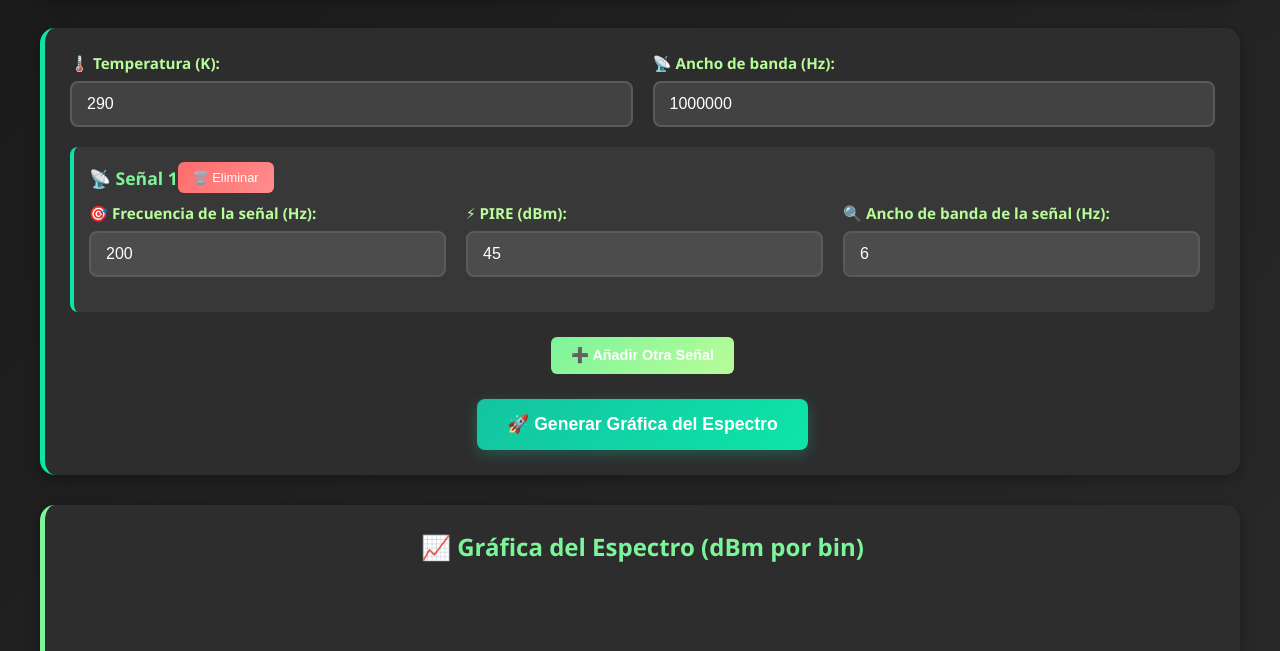
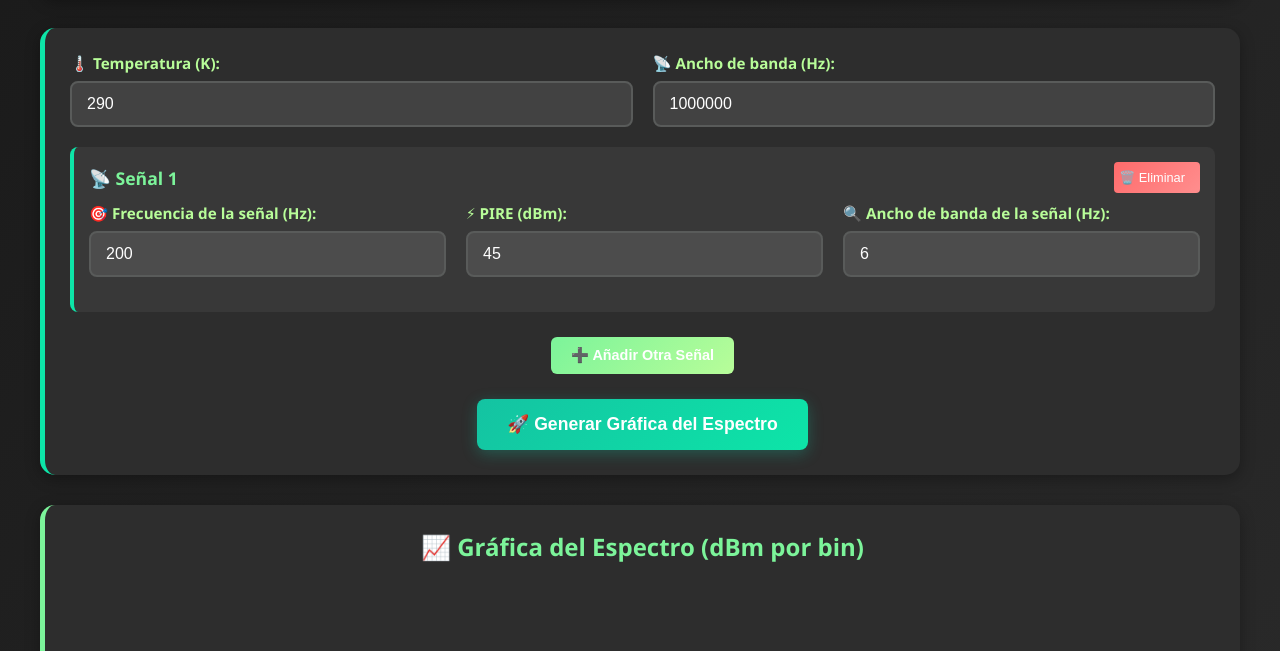
Before and after one commit to DAGN39/Grafico-de-espectro, a plain HTML site: page frontend/index.html in a window 1280 px wide. Shown: the part 149-800 px from the top of the page. Drawn offline with nearby package versions, Linux system fonts and the light colour scheme.

Commit message:
Boton arreglao

```diff
--- a/frontend/index.html
+++ b/frontend/index.html
@@ -139,10 +139,12 @@
       color: white;
       border: none;
       padding: 8px 15px;
-      border-radius: 6px;
+      border-radius: 4px;
       font-size: 0.8em;
       cursor: pointer;
       transition: all 0.3s ease;
+      padding-left: 5px;
+      margin-left: 10px;
     }
 
     .señal-item {
@@ -155,9 +157,10 @@
 
     .señal-header {
       display: flex;
-      justify-content: between;
+      justify-content: space-between;
       align-items: center;
       margin-bottom: 10px;
+
     }
 
     .señal-title {
```
